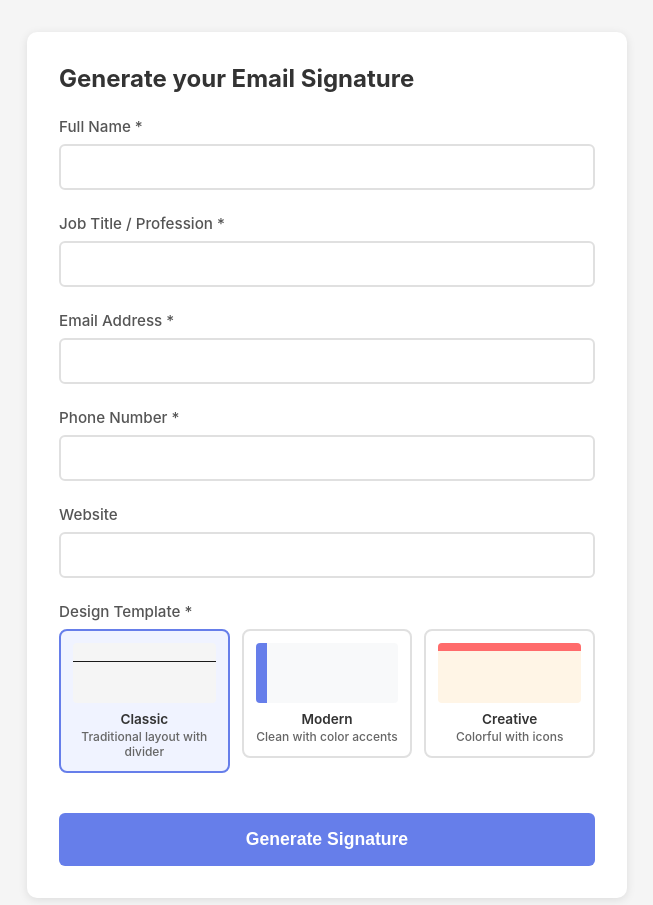
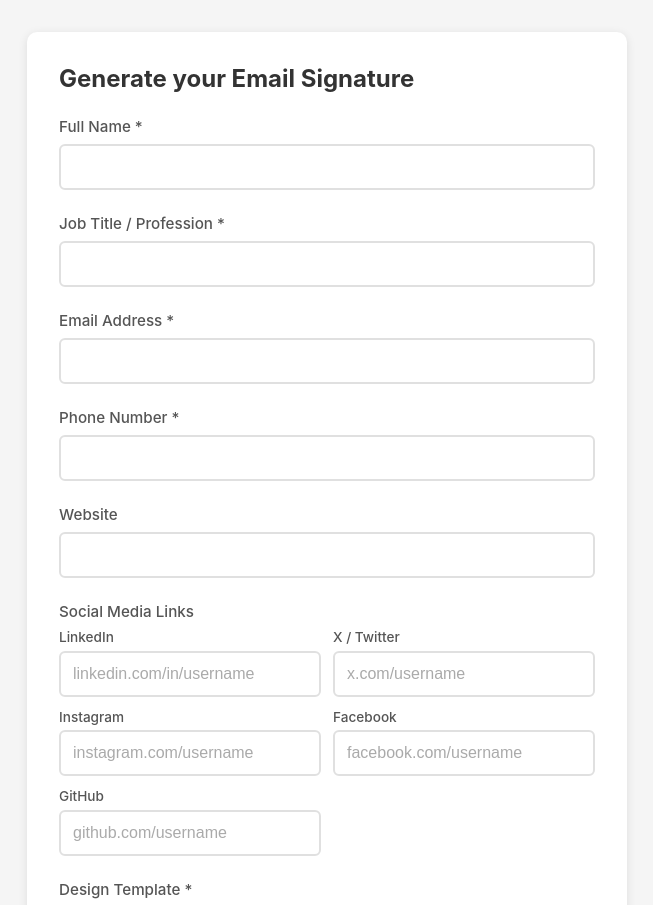
Before and after one commit to uiswooshant/email-signature, a React (Create React App) app: page / in a window 1280 px wide. Shown: the top 905 px of the page, without its empty margins (313-966 px from the left). Built offline with nearby package versions, Linux system fonts and the light colour scheme; the HTML template or start-up script is replaced by a standard one.

Commit message:
Add social media link inputs and signature icons

```diff
--- a/src/components/EmailSignatureForm.css
+++ b/src/components/EmailSignatureForm.css
@@ -33,6 +33,17 @@
   font-size: 0.95rem;
 }
 
+.social-inputs-grid {
+  display: grid;
+  grid-template-columns: repeat(2, minmax(0, 1fr));
+  gap: 0.75rem;
+}
+
+.social-field label {
+  font-size: 0.85rem;
+  margin-bottom: 0.35rem;
+}
+
 .form-group input {
   width: 100%;
   padding: 0.75rem;
@@ -56,6 +67,10 @@
   .form-group input {
     padding: 0.65rem;
     font-size: 0.95rem;
+  }
+
+  .social-inputs-grid {
+    grid-template-columns: 1fr;
   }
 }
 
--- a/src/components/EmailSignatureForm.js
+++ b/src/components/EmailSignatureForm.js
@@ -1,5 +1,6 @@
 import React, { useState } from 'react';
 import './EmailSignatureForm.css';
+import { SOCIAL_PLATFORMS } from '../utils/socialLinks';
 
 function EmailSignatureForm({ onSubmit }) {
   const [formData, setFormData] = useState({
@@ -8,6 +9,11 @@ function EmailSignatureForm({ onSubmit }) {
     email: '',
     phone: '',
     website: '',
+    linkedin: '',
+    twitter: '',
+    instagram: '',
+    facebook: '',
+    github: '',
     template: 'classic'
   });
 
@@ -88,6 +94,25 @@ function EmailSignatureForm({ onSubmit }) {
       </div>
 
       <div className="form-group">
+        <label>Social Media Links</label>
+        <div className="social-inputs-grid">
+          {SOCIAL_PLATFORMS.map((platform) => (
+            <div className="social-field" key={platform.key}>
+              <label htmlFor={platform.key}>{platform.label}</label>
+              <input
+                type="text"
+                id={platform.key}
+                name={platform.key}
+                value={formData[platform.key]}
+                onChange={handleChange}
+                placeholder={platform.placeholder}
+              />
+            </div>
+          ))}
+        </div>
+      </div>
+
+      <div className="form-group">
         <label htmlFor="template">Design Template *</label>
         <div className="template-options">
           <label className={`template-option ${formData.template === 'classic' ? 'selected' : ''}`}>
--- /dev/null
+++ b/src/components/SocialLinks.js
@@ -0,0 +1,44 @@
+import React from 'react';
+import { SOCIAL_ICON_PATHS } from '../utils/socialLinks';
+
+function SocialLinks({ links, iconColor = '#1a1a1a' }) {
+  if (!links || links.length === 0) {
+    return null;
+  }
+
+  return (
+    <table cellPadding="0" cellSpacing="0" border="0" style={{ marginTop: '10px' }}>
+      <tbody>
+        <tr>
+          {links.map((link) => (
+            <td key={link.key} style={{ paddingRight: '8px' }}>
+              <a
+                href={link.url}
+                target="_blank"
+                rel="noopener noreferrer"
+                aria-label={link.label}
+                title={link.label}
+                style={{ display: 'inline-block', lineHeight: 0 }}
+              >
+                <svg
+                  xmlns="http://www.w3.org/2000/svg"
+                  viewBox="0 0 24 24"
+                  width="17"
+                  height="17"
+                  fill={iconColor}
+                  aria-hidden="true"
+                  focusable="false"
+                  style={{ display: 'block' }}
+                >
+                  <path d={SOCIAL_ICON_PATHS[link.key]} />
+                </svg>
+              </a>
+            </td>
+          ))}
+        </tr>
+      </tbody>
+    </table>
+  );
+}
+
+export default SocialLinks;
--- a/src/components/templates/ClassicTemplate.js
+++ b/src/components/templates/ClassicTemplate.js
@@ -1,11 +1,14 @@
 import React from 'react';
 import './ClassicTemplate.css';
+import SocialLinks from '../SocialLinks';
+import { getSocialLinks } from '../../utils/socialLinks';
 
 function ClassicTemplate({ data }) {
   const { name, profession, email, phone, website, borderColor = '#1a1a1a', backgroundColor = '#ffffff', textColor = '#1a1a1a' } = data;
 
   // Derive a muted text color for secondary elements
   const secondaryTextColor = textColor === '#ffffff' ? 'rgba(255,255,255,0.65)' : '#666666';
+  const socialLinks = getSocialLinks(data);
 
   const linkStyle = {
     color: textColor,
@@ -28,7 +31,6 @@ function ClassicTemplate({ data }) {
       <tbody>
         <tr>
           <td style={{ padding: '24px' }}>
-            {/* Name */}
             <div style={{
               fontSize: '16px',
               fontWeight: 'bold',
@@ -38,7 +40,6 @@ function ClassicTemplate({ data }) {
               {name}
             </div>
 
-            {/* Profession */}
             <div style={{
               fontSize: '13px',
               color: secondaryTextColor,
@@ -47,15 +48,13 @@ function ClassicTemplate({ data }) {
               {profession}
             </div>
 
-            {/* Divider */}
             <div style={{
               borderTop: `2px solid ${borderColor}`,
               margin: '8px 0',
               width: '60px',
-              height: '0px' // Explicit height for outlook
+              height: '0px'
             }}></div>
 
-            {/* Contact Info */}
             <table cellPadding="0" cellSpacing="0" border="0" width="100%" style={{ marginTop: '8px' }}>
               <tbody>
                 <tr>
@@ -84,6 +83,8 @@ function ClassicTemplate({ data }) {
                 )}
               </tbody>
             </table>
+
+            <SocialLinks links={socialLinks} iconColor={borderColor} />
           </td>
         </tr>
       </tbody>
--- a/src/components/templates/CreativeTemplate.js
+++ b/src/components/templates/CreativeTemplate.js
@@ -1,6 +1,8 @@
 import React from 'react';
 import './CreativeTemplate.css';
 import { useRecoloredIcons } from '../../hooks/useRecoloredIcons';
+import SocialLinks from '../SocialLinks';
+import { getSocialLinks } from '../../utils/socialLinks';
 
 const ICON_SOURCES = {
   email: '/icons/email.png',
@@ -13,6 +15,7 @@ function CreativeTemplate({ data }) {
 
   const secondaryTextColor = textColor === '#ffffff' ? 'rgba(255,255,255,0.6)' : '#636e72';
   const dividerColor = textColor === '#ffffff' ? 'rgba(255,255,255,0.25)' : '#b2bec3';
+  const socialLinks = getSocialLinks(data);
 
   // Recolor icons to match accent/border color
   const icons = useRecoloredIcons(ICON_SOURCES, borderColor);
@@ -139,6 +142,8 @@ function CreativeTemplate({ data }) {
                 )}
               </tbody>
             </table>
+
+            <SocialLinks links={socialLinks} iconColor={borderColor} />
           </td>
         </tr>
       </tbody>
--- a/src/components/templates/ModernTemplate.js
+++ b/src/components/templates/ModernTemplate.js
@@ -1,10 +1,13 @@
 import React from 'react';
 import './ModernTemplate.css';
+import SocialLinks from '../SocialLinks';
+import { getSocialLinks } from '../../utils/socialLinks';
 
 function ModernTemplate({ data }) {
   const { name, profession, email, phone, website, borderColor = '#667eea', backgroundColor = '#f8f9fa', textColor = '#1a1a1a' } = data;
 
   const secondaryTextColor = textColor === '#ffffff' ? 'rgba(255,255,255,0.55)' : '#7f8c8d';
+  const socialLinks = getSocialLinks(data);
 
   const linkStyle = {
     color: textColor,
@@ -22,12 +25,11 @@ function ModernTemplate({ data }) {
       maxWidth: '400px',
       backgroundColor: backgroundColor,
       borderLeft: `4px solid ${borderColor}`,
-      borderRadius: '4px', // simplified radius for tables
+      borderRadius: '4px',
     }}>
       <tbody>
         <tr>
           <td style={{ padding: '24px' }}>
-            {/* Header Section */}
             <table cellPadding="0" cellSpacing="0" border="0" width="100%" style={{ borderBottom: '1px solid #e0e0e0', marginBottom: '16px' }}>
               <tbody>
                 <tr>
@@ -55,7 +57,6 @@ function ModernTemplate({ data }) {
               </tbody>
             </table>
 
-            {/* Contact Section */}
             <table cellPadding="0" cellSpacing="0" border="0" width="100%">
               <tbody>
                 <tr>
@@ -84,6 +85,8 @@ function ModernTemplate({ data }) {
                 )}
               </tbody>
             </table>
+
+            <SocialLinks links={socialLinks} iconColor={borderColor} />
           </td>
         </tr>
       </tbody>
--- /dev/null
+++ b/src/utils/socialLinks.js
@@ -0,0 +1,41 @@
+export const SOCIAL_PLATFORMS = [
+  { key: 'linkedin', label: 'LinkedIn', placeholder: 'linkedin.com/in/username' },
+  { key: 'twitter', label: 'X / Twitter', placeholder: 'x.com/username' },
+  { key: 'instagram', label: 'Instagram', placeholder: 'instagram.com/username' },
+  { key: 'facebook', label: 'Facebook', placeholder: 'facebook.com/username' },
+  { key: 'github', label: 'GitHub', placeholder: 'github.com/username' },
+];
+
+export const SOCIAL_ICON_PATHS = {
+  linkedin: 'M4.98 3.5C4.98 4.88 3.86 6 2.49 6A2.5 2.5 0 0 1 0 3.5 2.5 2.5 0 0 1 2.49 1c1.37 0 2.49 1.12 2.49 2.5ZM.5 8h4V24h-4V8Zm7 0h3.82v2.18h.05c.53-1 1.84-2.18 3.78-2.18 4.04 0 4.79 2.66 4.79 6.11V24h-4v-7.03c0-1.68-.03-3.84-2.34-3.84-2.34 0-2.7 1.83-2.7 3.72V24h-4V8Z',
+  twitter: 'M18.9 2H22l-6.77 7.73L23.2 22h-6.27l-4.9-6.88L5.9 22H2.8l7.25-8.28L2.4 2h6.43l4.43 6.26L18.9 2Zm-1.1 18h1.74L7.9 3.9H6.03L17.8 20Z',
+  instagram: 'M7.75 2h8.5A5.75 5.75 0 0 1 22 7.75v8.5A5.75 5.75 0 0 1 16.25 22h-8.5A5.75 5.75 0 0 1 2 16.25v-8.5A5.75 5.75 0 0 1 7.75 2Zm-.13 2A3.62 3.62 0 0 0 4 7.62v8.76A3.62 3.62 0 0 0 7.62 20h8.76A3.62 3.62 0 0 0 20 16.38V7.62A3.62 3.62 0 0 0 16.38 4H7.62Zm9.63 1.5a1.25 1.25 0 1 1 0 2.5 1.25 1.25 0 0 1 0-2.5ZM12 7a5 5 0 1 1 0 10 5 5 0 0 1 0-10Zm0 2a3 3 0 1 0 0 6 3 3 0 0 0 0-6Z',
+  facebook: 'M13.5 22V12h3.3l.5-3.9h-3.8V5.6c0-1.13.3-1.9 1.92-1.9h2.05V.22A27.7 27.7 0 0 0 14.45 0C11.5 0 9.5 1.8 9.5 5.1v3H6.2V12h3.3v10h4Z',
+  github: 'M12 .5a12 12 0 0 0-3.8 23.4c.6.1.82-.26.82-.58v-2.17c-3.34.73-4.04-1.41-4.04-1.41-.55-1.38-1.33-1.74-1.33-1.74-1.08-.74.08-.72.08-.72 1.2.08 1.83 1.22 1.83 1.22 1.06 1.82 2.8 1.3 3.48.99.11-.77.42-1.3.76-1.6-2.67-.3-5.48-1.33-5.48-5.93 0-1.31.47-2.38 1.23-3.22-.12-.3-.53-1.52.12-3.16 0 0 1-.32 3.3 1.23.96-.27 1.98-.4 3-.4 1.02 0 2.04.13 3 .4 2.3-1.56 3.3-1.23 3.3-1.23.65 1.64.24 2.86.12 3.16.77.84 1.23 1.91 1.23 3.22 0 4.61-2.82 5.62-5.5 5.92.43.37.82 1.1.82 2.22v3.3c0 .32.21.7.83.58A12 12 0 0 0 12 .5Z',
+};
+
+export function normalizeUrl(url = '') {
+  const trimmed = url.trim();
+  if (!trimmed) return '';
+  return /^https?:\/\//i.test(trimmed) ? trimmed : `https://${trimmed}`;
+}
+
+export function formatSocialDisplay(url = '') {
+  return url.replace(/^https?:\/\//i, '').replace(/^www\./i, '');
+}
+
+export function getSocialLinks(data) {
+  return SOCIAL_PLATFORMS
+    .map((platform) => {
+      const rawValue = data[platform.key] || '';
+      const normalized = normalizeUrl(rawValue);
+      if (!normalized) return null;
+
+      return {
+        ...platform,
+        url: normalized,
+        displayText: formatSocialDisplay(normalized),
+      };
+    })
+    .filter(Boolean);
+}
```
